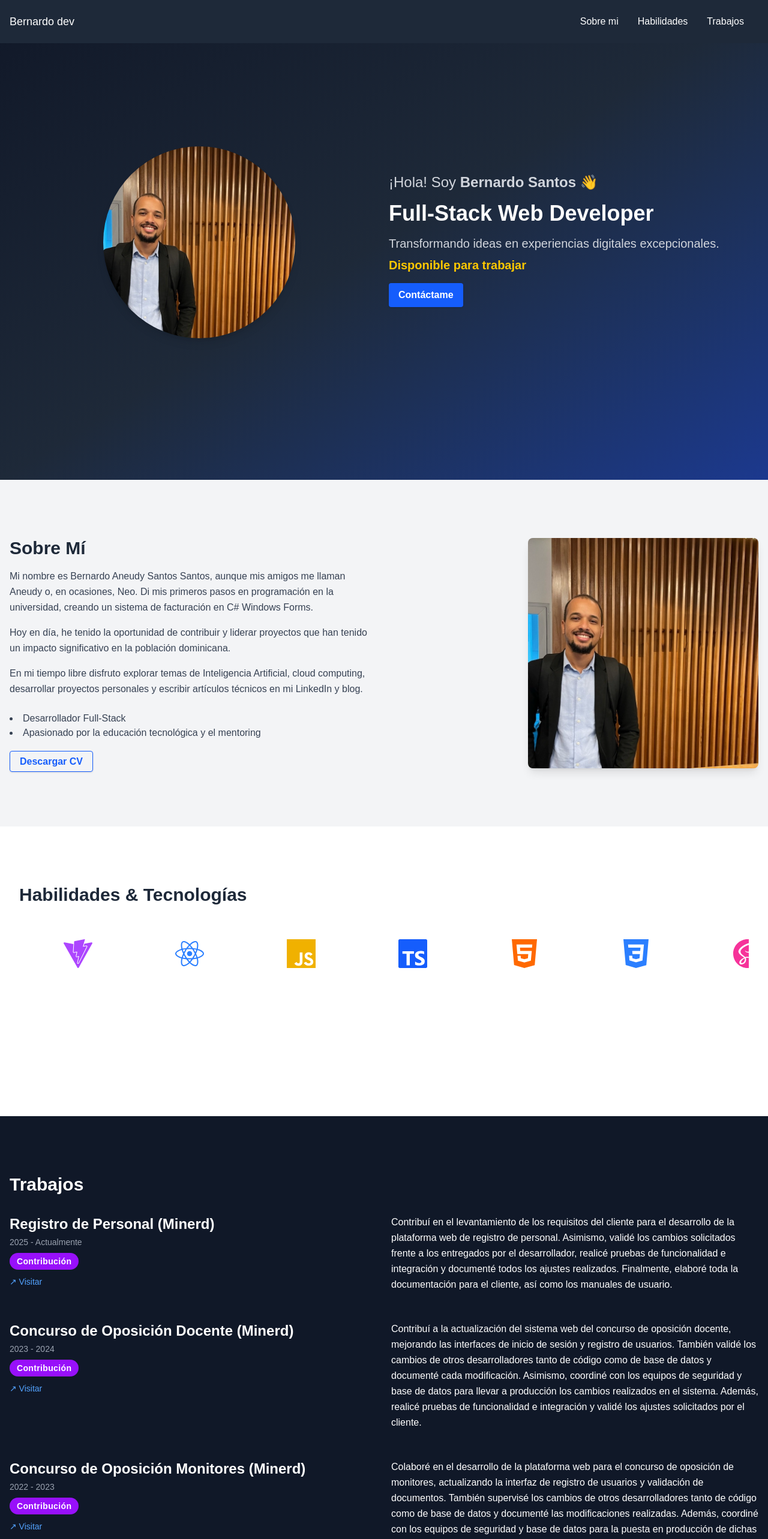
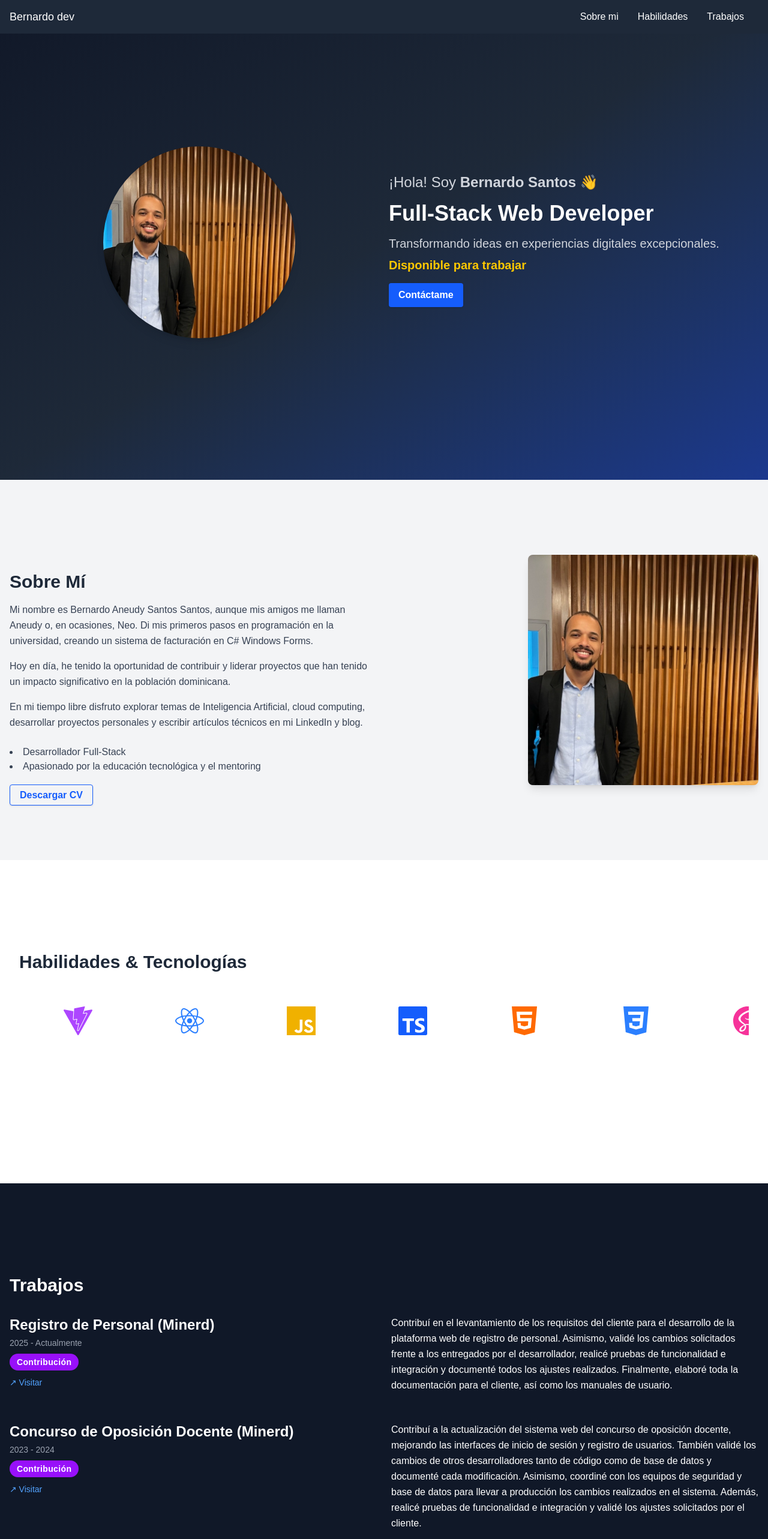
Before and after one commit to Bernardosantossantos/portafoliobs, a React (Vite) app: page / in a window 1280 px wide. Shown: the top 2566 px of the page at 60% size. Built offline with nearby package versions, Linux system fonts and the light colour scheme.

Commit message:
refactor spacing in multiple components for improved layout consistency

```diff
--- a/src/components/Footer.jsx
+++ b/src/components/Footer.jsx
@@ -12,9 +12,6 @@ function Footer() {
 
           {/* Social Media Links */}
           <div className="flex items-center space-x-6">
-          <p className="text-gray-400">
-            Sigueme
-          </p>
             <a
               href="https://www.linkedin.com/in/bernardosantossa/"
               target="_blank"
--- a/src/components/HabilidadesyTecnologias.jsx
+++ b/src/components/HabilidadesyTecnologias.jsx
@@ -88,7 +88,7 @@ function HabilidadesyTecnologias() {
     return (
         <section id="Habilidades & Tecnologías" className="py-24 bg-white w-full">
             <div className="container mx-auto px-4 w-full">
-                <h2 className="text-3xl font-bold text-gray-800 mb-10">
+                <h2 className="text-3xl font-bold text-gray-800 mb-10 pt-14">
                     Habilidades & Tecnologías
                 </h2>
 
--- a/src/components/Navbar.jsx
+++ b/src/components/Navbar.jsx
@@ -36,7 +36,7 @@ function Navbar() {
         transition-all duration-300 ease-in-out z-50
       `}
     >
-      <nav className="container mx-auto px-4 flex flex-col sm:flex-row justify-between items-center py-4">
+      <nav className="container mx-auto px-4 flex flex-col sm:flex-row justify-between items-center py-2">
         <div className="flex flex-col items-center sm:flex-row sm:space-x-4">
           <span>
             <button
--- a/src/components/Trabajos.jsx
+++ b/src/components/Trabajos.jsx
@@ -46,7 +46,7 @@ function Trabajos() {
     <section id='trabajos' className="w-full bg-gray-900 text-white py-24">
       {/* Contenedor principal */}
       <div className="w-full max-w-7xl mx-auto px-4">
-        <h2 className="text-3xl font-bold mb-8">
+        <h2 className="text-3xl font-bold mb-8 pt-14">
           Trabajos
         </h2>
 
--- a/src/pages/Home.jsx
+++ b/src/pages/Home.jsx
@@ -63,7 +63,7 @@ function Home() {
         <div className="w-full max-w-7xl mx-auto px-4 grid grid-cols-1 md:grid-cols-2 gap-8 items-center">
 
           <div>
-            <h2 className="text-3xl font-bold text-gray-800 mb-4">
+            <h2 className="text-3xl font-bold text-gray-800 mb-4 pt-14">
               Sobre Mí
             </h2>
             <p className="text-gray-700 leading-relaxed mb-4">
```
